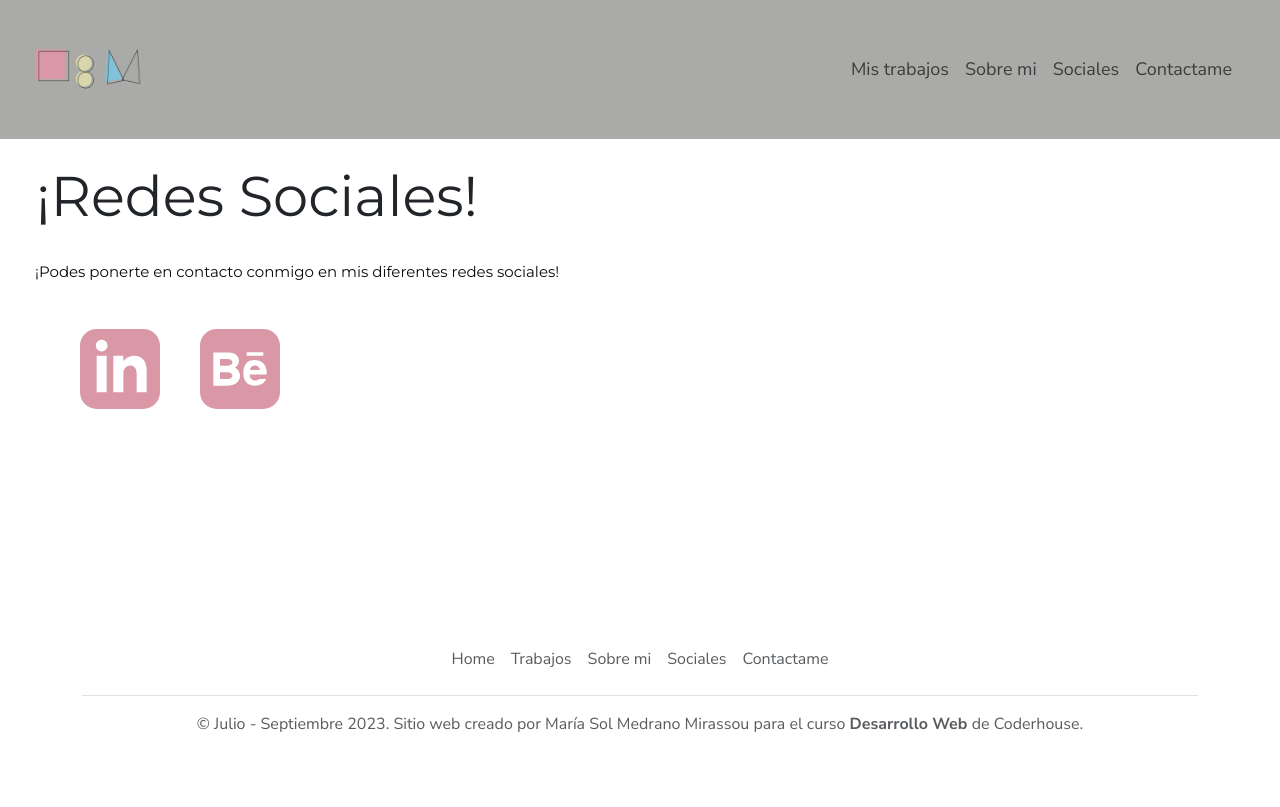
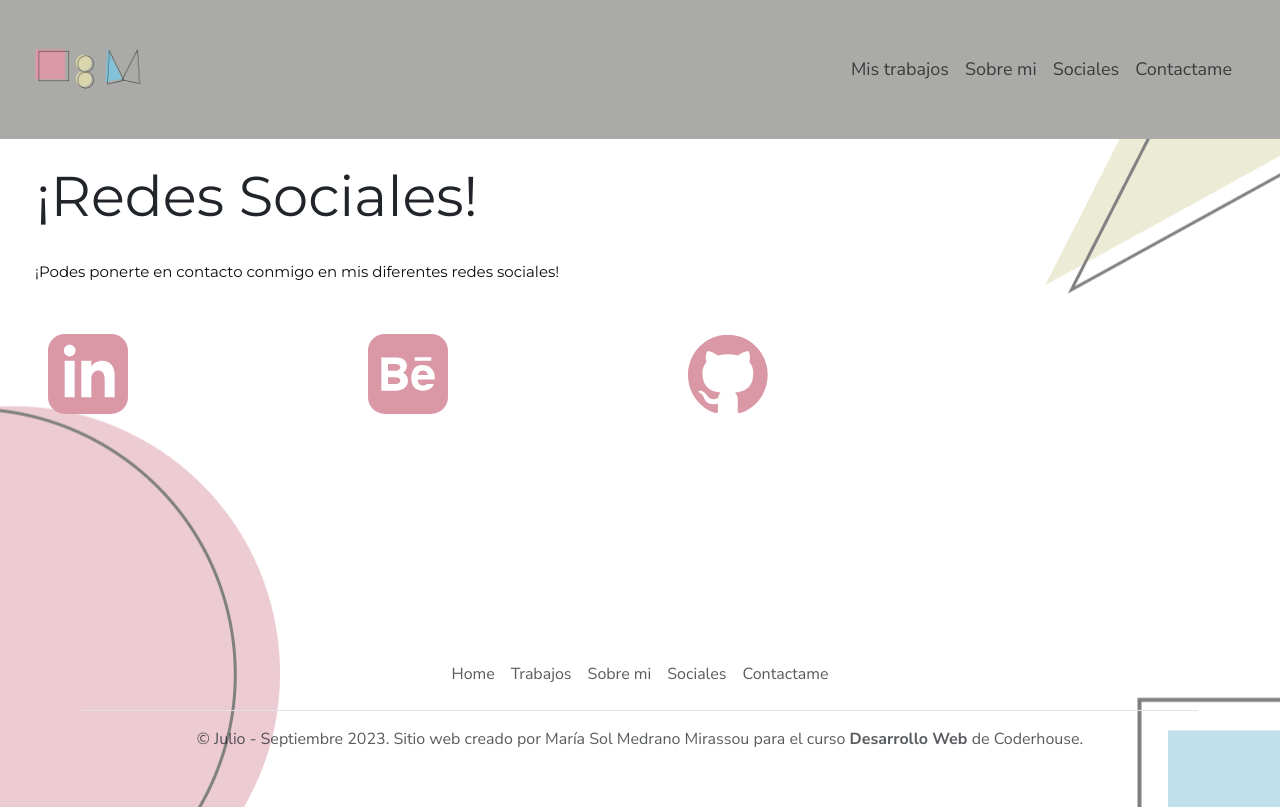
Before and after one commit to Solmedranom/portfolioDM-Medrano, a website: page html/sociales.html in a window 1280 px wide. Drawn offline with nearby package versions, Linux system fonts and the light colour scheme.

Commit message:
fondos y logo

```diff
--- a/html/sociales.html
+++ b/html/sociales.html
@@ -23,7 +23,7 @@
   <title>Medrano Mirassou - redes sociales</title>
 </head>
 
-<body>
+<body class="sociales">
   <header>
     <nav class="navbar navbar-expand-lg">
       <a class="navbar-brand  ms-3" href="../index.html"><img src="../img/logo.png" class="logo" alt="LOGO" /></a>
@@ -58,11 +58,19 @@
         ¡Podes ponerte en contacto conmigo en mis diferentes redes sociales!
       </p>
 
-      <div class="iconos">
-        <a href="https://www.linkedin.com/in/solmedranom/" target="_blank"><img src="../img/linkedin.svg" class="rs"
-            alt="Logo de linkedin" /></a>
-        <a href="https://www.behance.net/solmedranom" target="_blank"><img src="../img/behance.svg" class="rs"
-            alt="logo de behance" /></a>
+      <div class="row">
+        <div class="iconos">
+          <a href="https://www.linkedin.com/in/solmedranom/" target="_blank"><img src="../img/linkedin.svg" class="rs"
+              alt="Logo de linkedin" /></a>
+        </div>
+        <div class="iconos ">
+          <a href="https://www.behance.net/solmedranom" target="_blank"><img src="../img/behance.svg" class="rs"
+              alt="logo de behance" /></a>
+        </div>
+        <div class="iconos">
+          <a href="https://github.com/Solmedranom" target="_blank"><img src="../img/github.svg" class="rs"
+              alt="logo de github" /></a>
+        </div>
       </div>
     </div>
   </div>
--- a/scss/main.scss
+++ b/scss/main.scss
@@ -145,8 +145,8 @@ footer {
   padding: $espacio30;
   display: flex;
   flex-direction: row;
-  justify-content: space-around;
-  &:hover {
+  justify-content: space-between;
+ &:hover {
     transform: translateX(50px);
     animation-timing-function: linear;
     transition: all 5s;
@@ -156,6 +156,13 @@ footer {
 .rs {
   width: $tam80;
   height: $tam80;
+
+}
+.sociales{
+  background-image: url(../img/fondos/1.png);
+  background-size: auto;
+  background-repeat: no-repeat;
+  background-position: 0%;
 }
 
 .cv {
@@ -192,3 +199,9 @@ footer {
   background-repeat: no-repeat;
   background-position: 0%;
 }
+
+.contacto{
+  background-image: url(../img/fondos/2.png);
+  background-repeat: no-repeat;
+  background-position: 40%;
+}
```
Also changed, not shown: html/contactame.html (+1 -1 lines), css/main.css, img/fondos/3.png (deleted), img/fondos/4.png (deleted), img/fondos/5.png (deleted), img/fondos/6.png (deleted), img/github.svg (added), 1 other file.
